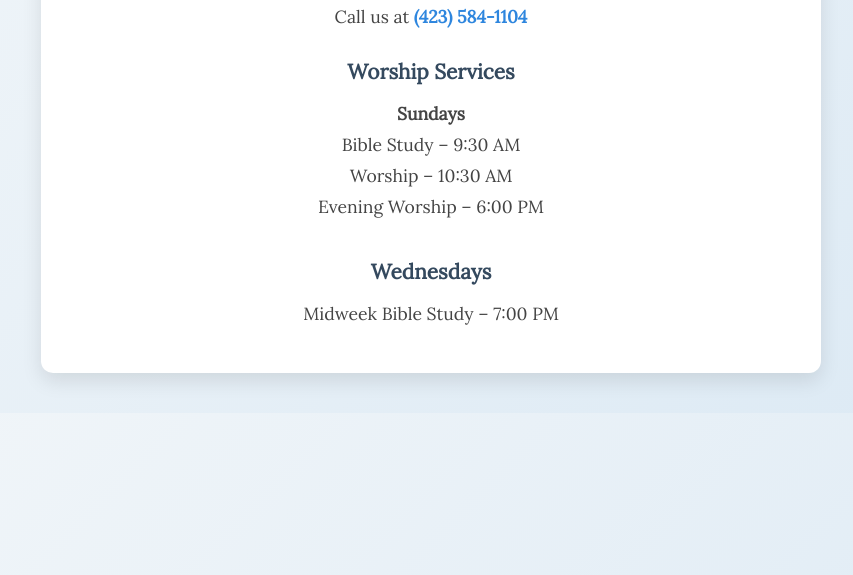
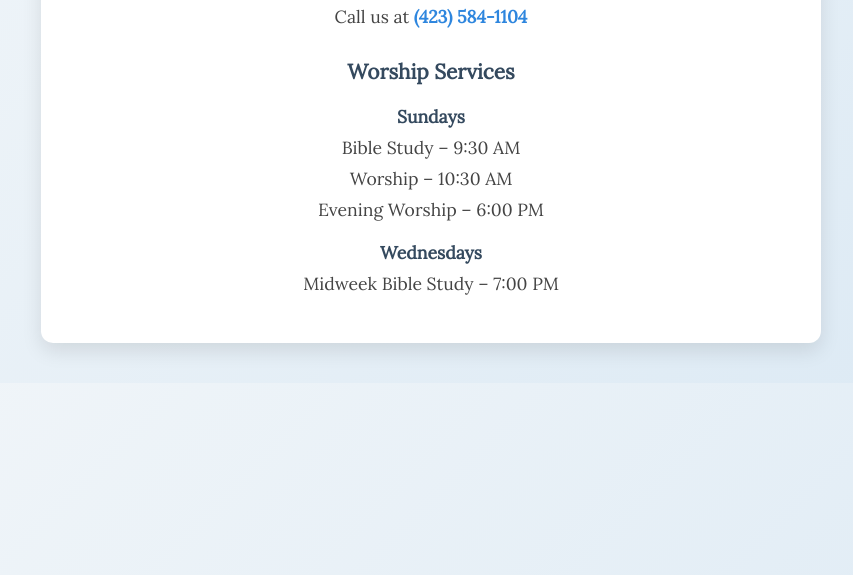
Before and after one commit to ococavroom/church-site, a plain HTML site: page index.html in a window 1280 px wide. Shown: the part 225-800 px from the top of the page, without its empty margins (209-1062 px from the left). Drawn offline with Linux system fonts and the light colour scheme.

Commit message:
Add files via upload

```diff
--- a/index.html
+++ b/index.html
@@ -4,7 +4,7 @@
   <meta charset="UTF-8" />
   <meta name="viewport" content="width=device-width, initial-scale=1" />
   <title>Ooltewah Church of Christ</title>
-  <link href="https://fonts.googleapis.com/css2?family=Lora&display=swap" rel="stylesheet">
+  <link href="https://fonts.googleapis.com/css2?family=Lora&display=swap" rel="stylesheet" />
   <style>
     body {
       margin: 0;
@@ -44,6 +44,12 @@
     .phone:hover {
       text-decoration: underline;
     }
+    .section-label {
+      margin-top: 20px;
+      font-weight: bold;
+      font-size: 1.1em;
+      color: #34495e;
+    }
   </style>
 </head>
 <body>
@@ -53,12 +59,12 @@
     <p>Call us at <a class="phone" href="tel:14235841104">(423) 584-1104</a></p>
 
     <h2>Worship Services</h2>
-    <p><strong>Sundays</strong></p>
+    <p class="section-label">Sundays</p>
     <p>Bible Study – 9:30 AM</p>
     <p>Worship – 10:30 AM</p>
     <p>Evening Worship – 6:00 PM</p>
 
-    <h2 style="margin-top: 40px;">Wednesdays</h2>
+    <p class="section-label">Wednesdays</p>
     <p>Midweek Bible Study – 7:00 PM</p>
   </div>
 </body>
```
